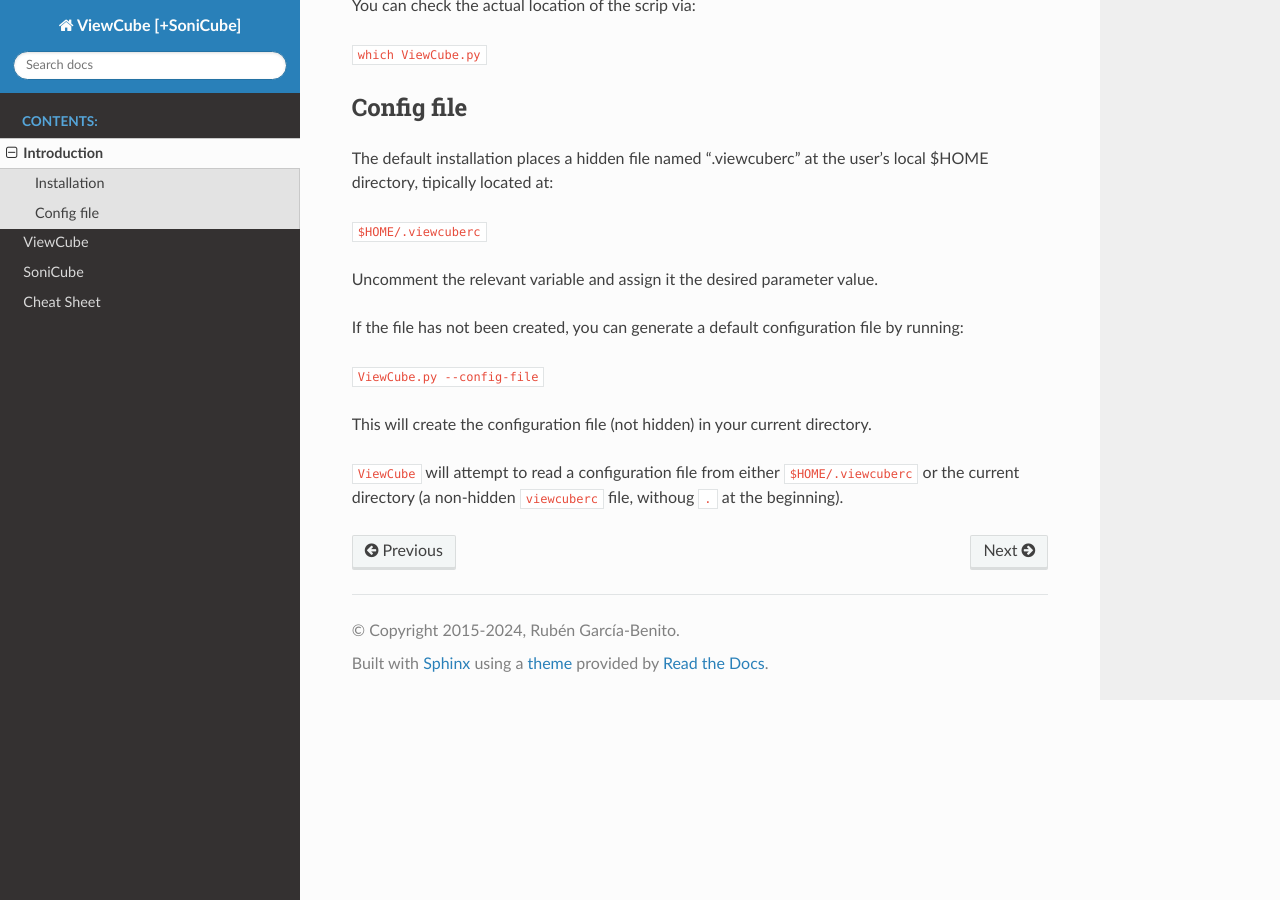
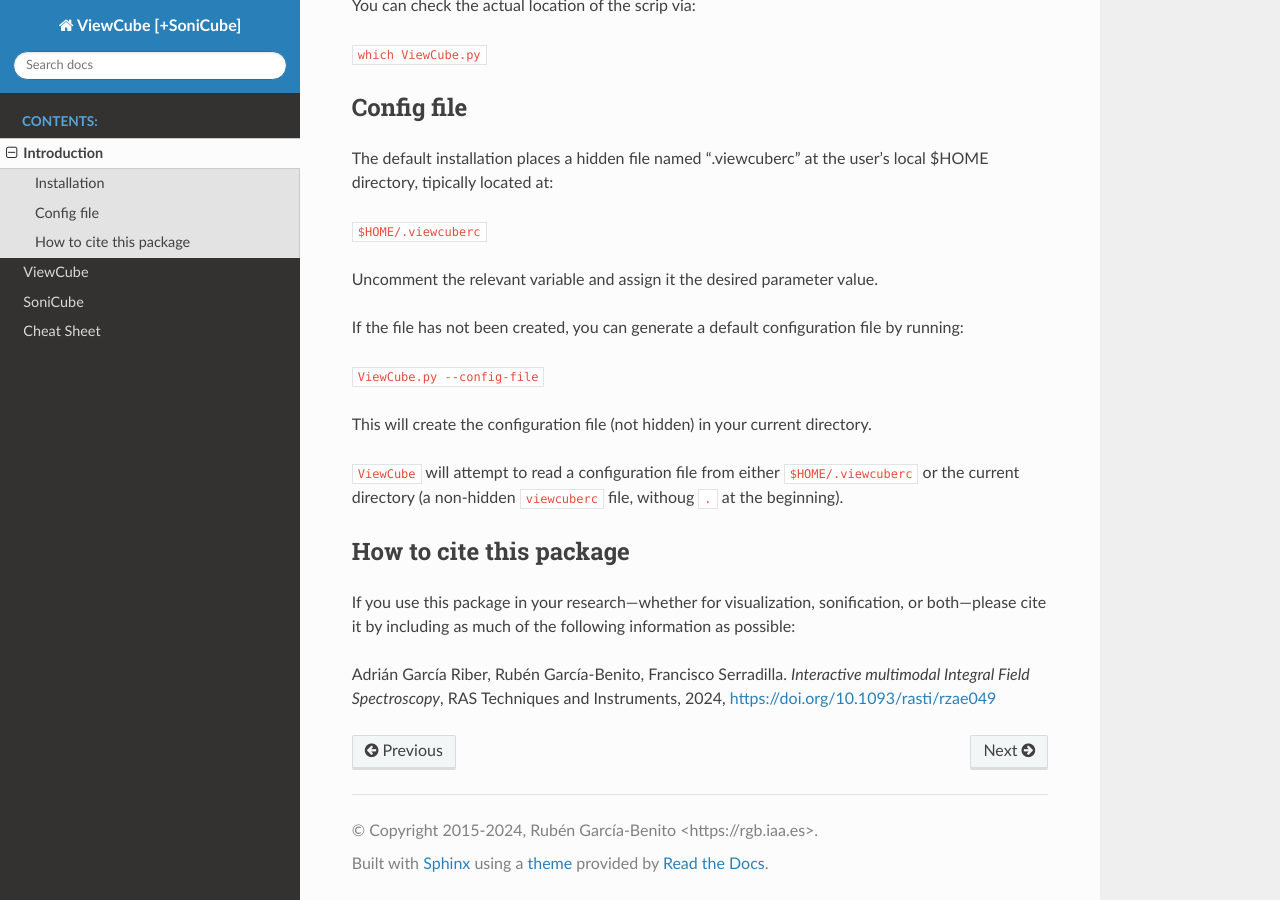
Before and after one commit to rgbIAA/viewcube, a Sphinx documentation site: the page built from docs/intro.rst, in a window 1280 px wide and 900 px high, scrolled down 1310 px. Built offline with Sphinx 7.4.7 and the Read the Docs theme 3.1.0, drawn with Linux system fonts in a browser that asks for light colours.

```diff
--- a/docs/conf.py
+++ b/docs/conf.py
@@ -20,7 +20,7 @@ sys.path.insert(0, os.path.abspath('.'))
 # -- Project information -----------------------------------------------------
 
 project = 'ViewCube [+SoniCube]'
-copyright = '2015-2024, Rubén García-Benito'
+copyright = '2015-2024, Rubén García-Benito <https://rgb.iaa.es>'
 author = 'Rubén García-Benito'
 
 # The short X.Y version
--- a/docs/intro.rst
+++ b/docs/intro.rst
@@ -80,3 +80,16 @@ This will create the configuration file (not hidden) in your current directory.
 
 ``ViewCube`` will attempt to read a configuration file from either ``$HOME/.viewcuberc`` or
 the current directory (a non-hidden ``viewcuberc`` file, withoug ``.`` at the beginning).
+
+
+
+^^^^^^^^^^^^^^^^^^^^^^^^
+How to cite this package
+^^^^^^^^^^^^^^^^^^^^^^^^
+
+If you use this package in your research—whether for visualization, sonification, or both—please
+cite it by including as much of the following information as possible:
+
+Adrián García Riber, Rubén García-Benito, Francisco Serradilla. *Interactive multimodal Integral
+Field Spectroscopy*, RAS Techniques and Instruments, 2024,
+`https://doi.org/10.1093/rasti/rzae049 <https://doi.org/10.1093/rasti/rzae049>`_
```
Also changed, not shown: docs/sonicube.rst (+8 -0 lines).
